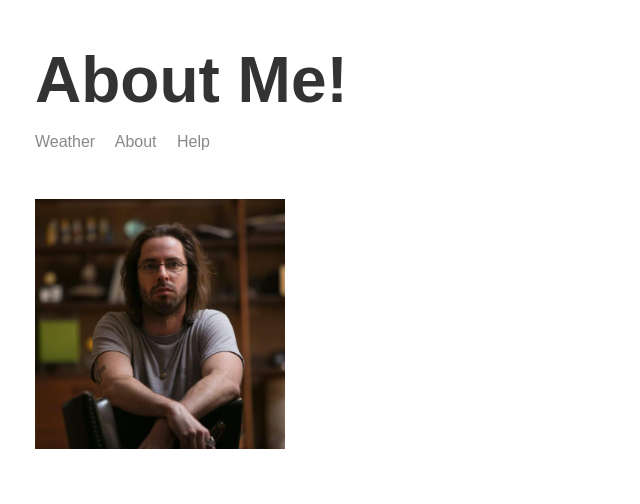
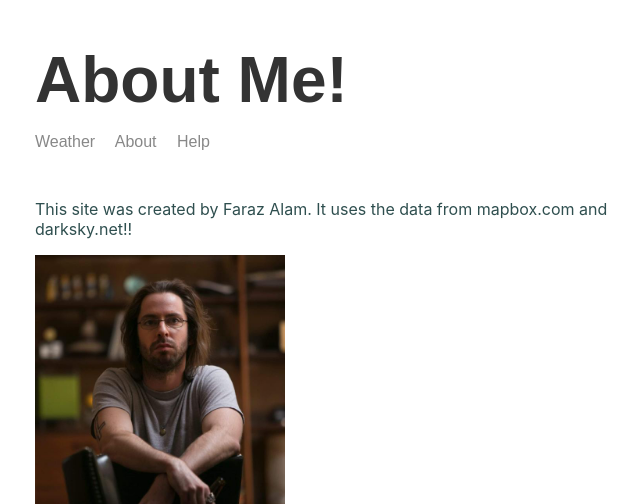
Before and after one commit to faraz-alam/weather-website, a Node server app: page /about in a window 1280 px wide. Shown: the top 504 px of the page, without its empty margins (280-920 px from the left). Run offline with Node 20, Linux system fonts and the light colour scheme; some libraries are stand-ins or nearby versions.

Commit message:
Add about text

```diff
--- a/templates/views/about.hbs
+++ b/templates/views/about.hbs
@@ -10,6 +10,7 @@
     <body>
         <div class="main-content">
             {{>header}}
+            <p>This site was created by Faraz Alam. It uses the data from mapbox.com and darksky.net!!</p>
             <img class="square" src= "/img/Gilfoyle.jpeg">
         </div>
 
```
